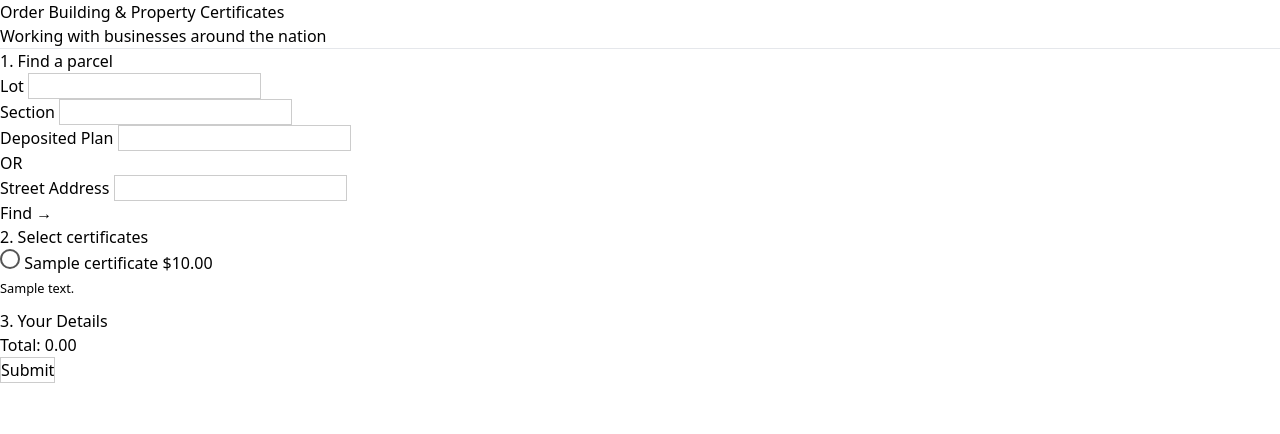
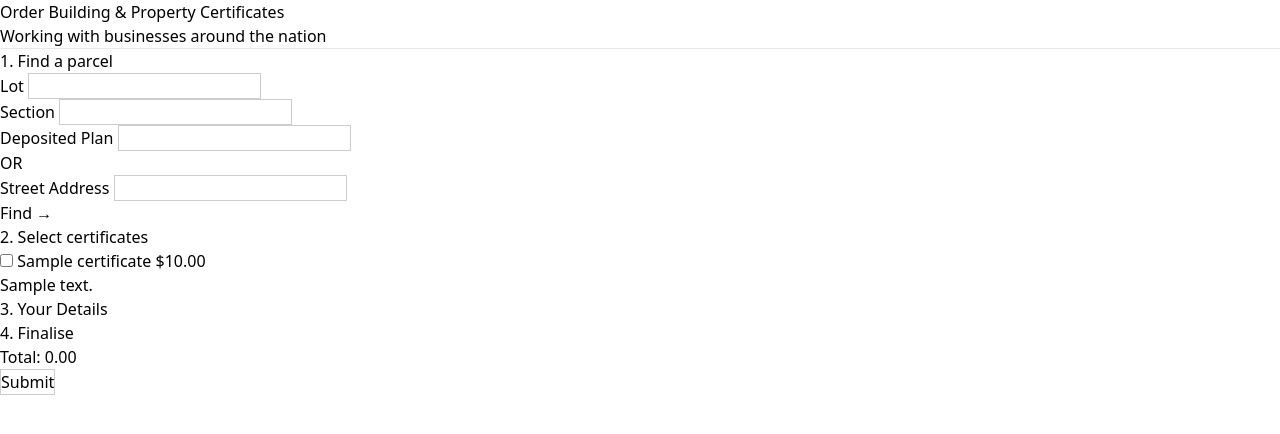
Before and after one commit to wattlehq/mimosa, a Django app: template src/core/templates/pages/certificate_order.html in a window 1280 px wide. Shown: the top 434 px of the page. Run offline with Django 5.2, Linux system fonts and the light colour scheme; the template is opened without the code that fills it: most values are stand-ins (such as "Sample title", 1, 10 or a date in 2020); form fields are guessed from the names that the template uses; style sheets or scripts are compiled from the project's sources.

Commit message:
feat: clean up templates

```diff
--- a/src/core/static/js/updateOrder.js
+++ b/src/core/static/js/orderForm.js
@@ -1,10 +1,11 @@
 import { stateKeys, StateManager } from "./stateManager.js";
 
-const htmlOrderSummary = "#order-summary";
-const htmlInputProperty = 'input[type="hidden"][name^="property_id"]';
-const htmlInputLines = 'input[type="hidden"][name^="lines"]';
-const htmlOptionsCertificates = 'input[type="checkbox"][id^="certificate"]';
-const htmlOptionsFees = 'input[type="checkbox"][id^="fee"]';
+const htmlContainer = ".order_form";
+const htmlOrderSummary = `${htmlContainer} .order_form__totals`;
+const htmlInputProperty = `${htmlContainer} input[type="hidden"][name^="property_id"]`;
+const htmlInputLines = `${htmlContainer} input[type="hidden"][name^="lines"]`;
+const htmlOptionsCertificates = `${htmlContainer} input[type="checkbox"][id^="certificate"]`;
+const htmlOptionsFees = `${htmlContainer} input[type="checkbox"][id^="fee"]`;
 
 // Update totals with selected options.
 function updateTotals() {
--- a/src/core/templates/components/finalise_payment.html
+++ /dev/null
@@ -1,7 +0,0 @@
-{% load static %}
-
-<section id="finalise-payment">
-  <div id="order-summary"></div>
-</section>
-
-<script type="module" src="{% static 'js/updateOrder.js' %}"></script>
--- a/src/core/templates/components/select_certificates.html
+++ b/src/core/templates/components/select_certificates.html
@@ -1,16 +1,14 @@
 {% load static custom_filters %}
 
-<form method="post" action="{% url 'order_create' %}">
+<form method="post" action="{% url 'order_create' %}" class="order_form">
   {{ form.property_id }}
   {{ form.lines }}
   {% csrf_token %}
-  <section id="select-certificates">
+  <section class="order_form__section order_form__section-certificates">
     <h2>2. Select certificates</h2>
-    <div class="certificates-and-fees">
-      <ul id="list-certificates">
+    <ul>
       {% for certificate in certificates %}
         <li>
-            <div class="item certificate">
           <input
             type="checkbox"
             id="certificate_{{ forloop.counter }}"
@@ -20,16 +18,15 @@
           <label for="cert-{{ certificate.id }}">
             {{ certificate.name }} {{ certificate.price|money }}<br/>
           </label>
-              <small>
+          <p>
             {% if certificate.description %}
               {{ certificate.description }}
             {% endif %}
-              </small>
+          </p>
           {% if certificate.fees.exists %}
-                <ul id="list-fees">
+            <ul>
               {% for fee in certificate.fees.all %}
                 <li>
-                      <div class="item fee">
                   <input
                     type="checkbox"
                     id="fee_{{ forloop.counter }}"
@@ -43,13 +40,11 @@
               {% endfor %}
             </ul>
           {% endif %}
-            </div>
         </li>
       {% endfor %}
     </ul>
-    </div>
   </section>
-  <section id="your-details">
+  <section class="order_form__section order_form__section-customer">
     <h2>3. Your Details</h2>
     <ul>
       <li>
@@ -66,8 +61,10 @@
       </li>
     </ul>
   </section>
-  <section id="finalise-payment">
-    {% include "components/finalise_payment.html" %}
-  </section>
+  <section class="order_form__section order_form__section-finalise">
+    <h2>4. Finalise</h2>
+    <div class="order_form__totals"></div>
     <input type="submit" value="Submit"/>
 </form>
+
+<script type="module" src="{% static 'js/orderForm.js' %}"></script>
```
Lines whose indentation alone changed are shown as unchanged.
